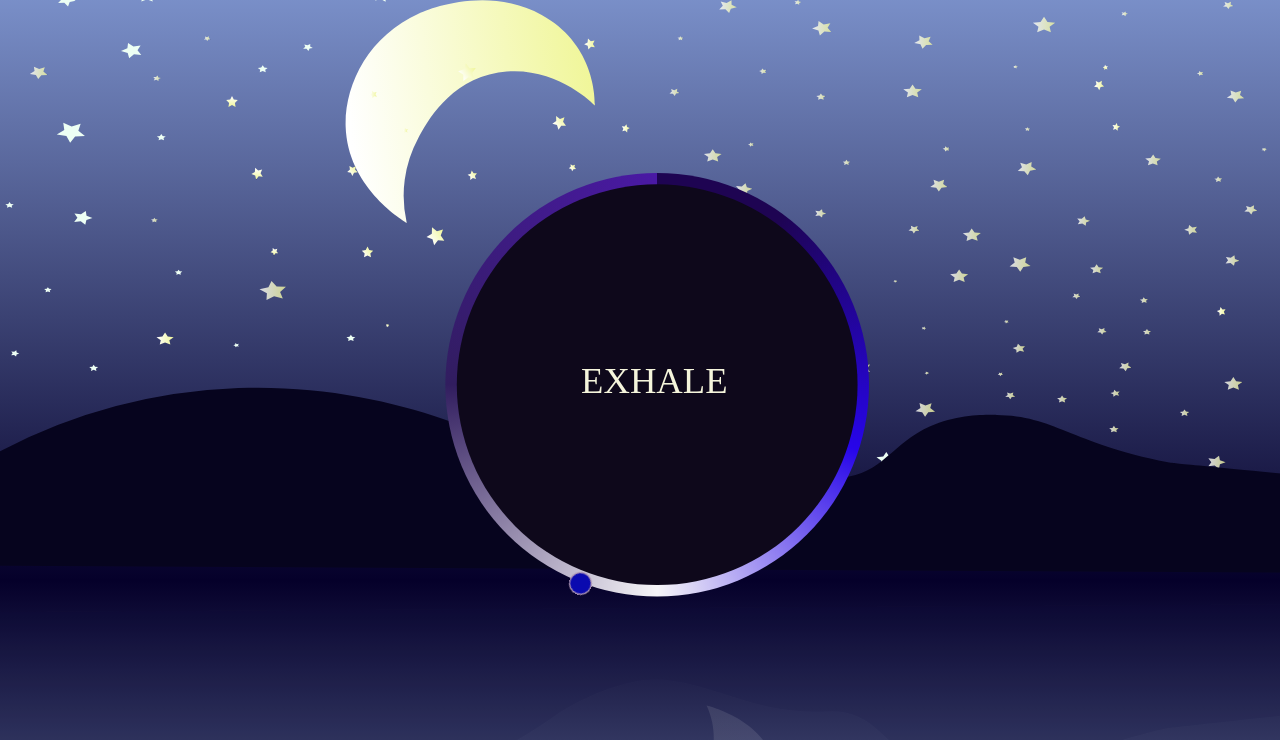
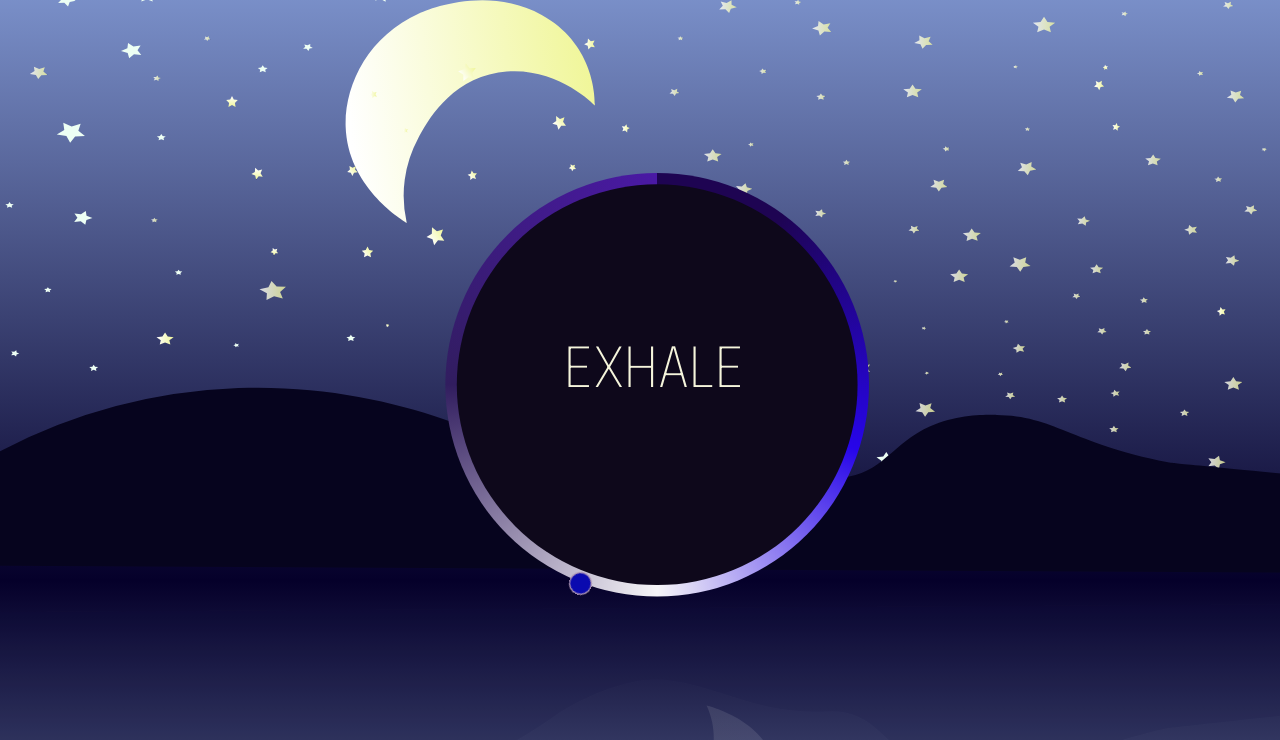
Before and after one commit to krista-t/relax-app, a plain HTML site: page index.html in a window 1280 px wide. Shown: the top 740 px of the page. Drawn offline with Linux system fonts and the light colour scheme.

Commit message:
font style added

```diff
--- a/style.css
+++ b/style.css
@@ -1,10 +1,13 @@
+@import url('https://fonts.googleapis.com/css2?family=Cinzel&family=EB+Garamond&family=Epilogue:wght@200&display=swap');
+
+
 * {
   box-sizing: border-box;
 }
 
 body {
+  font-family: 'Epilogue', sans-serif;
   background-image: url("./img/background.svg");
-
   background-color: rgb(3, 1, 7);
   min-height: 100vw;
   overflow: hidden;
@@ -92,7 +95,7 @@ body {
 }
 
 p {
-  font-size: 2rem;
+  font-size: 3rem;
   color: beige;
  margin-top: 435px;
  margin-left: 25px;
@@ -100,7 +103,7 @@ p {
 }
 
 .rotate {
-  animation: rotate 8s linear forwards infinite;
+  animation: rotate 9s linear forwards infinite;
 
 }
 
```
